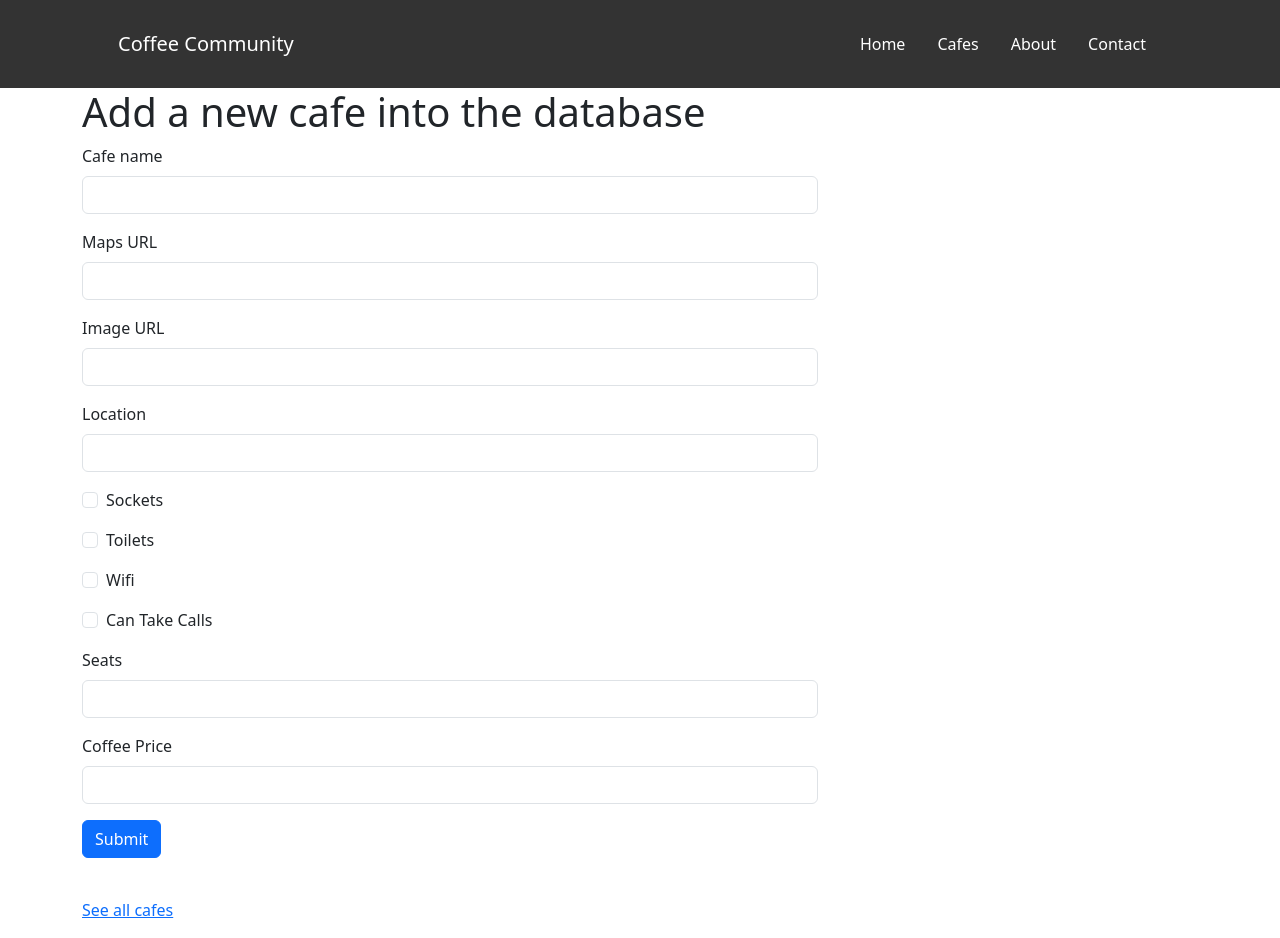
After one commit to Prathyusha1993/day-88-advance-python-cafe-and-wifi-website-challenge, a Flask app: page /add in a window 1280 px wide. The commit adds this page. Run offline with Flask 3, Linux system fonts and the light colour scheme; some libraries are stand-ins or nearby versions.

Commit message:
Removed .env file from Git tracking and added add and delte functionality for cafe website

```diff
--- a/main.py
+++ b/main.py
@@ -1,12 +1,15 @@
 import smtplib
-
-from flask import Flask, render_template, url_for, redirect, jsonify, request
+from flask import Flask, render_template, url_for, redirect, jsonify, request, flash
 from flask_bootstrap import Bootstrap5
 from flask_sqlalchemy import SQLAlchemy
 from sqlalchemy.orm import DeclarativeBase, Mapped, mapped_column
 from sqlalchemy import Integer, String, Boolean
 import os
 from dotenv import load_dotenv
+from flask_wtf import FlaskForm
+from wtforms import StringField, SubmitField, SelectField
+from wtforms.fields.simple import BooleanField
+from wtforms.validators import DataRequired, URL, Optional, InputRequired
 
 load_dotenv()
 
@@ -45,6 +48,20 @@ class Cafe(db.Model):
 with app.app_context():
     db.create_all()
 
+
+class CafeForm(FlaskForm):
+    name = StringField('Cafe name', validators=[DataRequired()])
+    map_url = StringField('Maps URL', validators=[DataRequired(), URL()])
+    img_url = StringField('Image URL', validators=[DataRequired(), URL()])
+    location = StringField('Location', validators=[DataRequired()])
+    has_sockets = BooleanField('Sockets',  validators=[InputRequired()], default=False)
+    has_toilet = BooleanField('Toilets', validators=[InputRequired()], default=False)
+    has_wifi = BooleanField('Wifi', validators=[InputRequired()], default=False)
+    can_take_calls = BooleanField('Can Take Calls', validators=[InputRequired()], default=False)
+    seats = StringField('Seats', validators=[DataRequired()])
+    coffee_price = StringField('Coffee Price', validators=[DataRequired()])
+    submit = SubmitField('Submit')
+
 @app.route('/')
 def home():
     return render_template('index.html')
@@ -53,7 +70,7 @@ def home():
 def cafes():
     result = db.session.execute(db.select(Cafe).order_by(Cafe.name)).scalars().all()
     list_of_cafes =  [cafe.to_dict() for cafe in result]
-    print(f'list of cafes: {list_of_cafes}')
+    # print(f'list of cafes: {list_of_cafes}')
     return render_template('cafe.html', cafes=list_of_cafes)
 
 @app.route('/about')
@@ -76,5 +93,41 @@ def send_email(name, email, phone, message):
         connection.login(os.getenv('MY_EMAIL'), os.getenv('MY_PASSWORD'))
         connection.sendmail(os.getenv('MY_EMAIL'), os.getenv('MY_EMAIL'), email_message)
 
+# add cafe
+@app.route('/add',methods=['GET','POST'])
+def add_cafe():
+    form = CafeForm()
+    if form.validate_on_submit():
+        new_cafe_details = Cafe(
+            name = form.name.data,
+            map_url=form.map_url.data,
+            img_url=form.img_url.data,
+            location=form.location.data,
+            has_sockets=form.has_sockets.data,  # ✅ Directly use WTForms data
+            has_toilet=form.has_toilet.data,
+            has_wifi=form.has_wifi.data,
+            can_take_calls=form.can_take_calls.data,
+            seats=form.seats.data,
+            coffee_price=form.coffee_price.data
+        )
+        db.session.add(new_cafe_details)
+        db.session.commit()
+        return redirect(url_for('cafes'))
+    return render_template('add.html', form=form)
+
+# delete cafe
+@app.route('/delete/<int:cafe_id>',methods=['GET','POST'])
+def delete_cafe(cafe_id):
+    cafe_to_delete = db.session.get(Cafe, cafe_id)
+    if cafe_to_delete:
+        db.session.delete(cafe_to_delete)
+        db.session.commit()
+        flash('Cafe deleted successfully!', 'success')
+    else:
+        flash('cafe not found', 'danger')
+    return redirect(url_for('cafes'))
+
+
+
 if __name__ == '__main__':
     app.run(debug=True)
--- /dev/null
+++ b/templates/add.html
@@ -0,0 +1,20 @@
+{% extends 'base.html' %}
+{% from 'bootstrap5/form.html' import render_form %}
+{% block title %}Add Cafes{% endblock %}
+
+{% block content %}
+<div class="container">
+  <div class="row">
+    <div class="col-sm-12 col-md-8">
+
+      <h1>Add a new cafe into the database</h1>
+
+      <!-- This is where your WTForm will go -->
+      {{ render_form(form, novalidate=True) }}
+
+	  <p class="space-above"><a href="{{ url_for('cafes') }}">See all cafes</a></p>
+
+    </div>
+  </div>
+</div>
+{% endblock %}
```
Also changed, not shown: templates/cafe.html (+9 -1 lines), instance/cafes.db, 1 other file.
